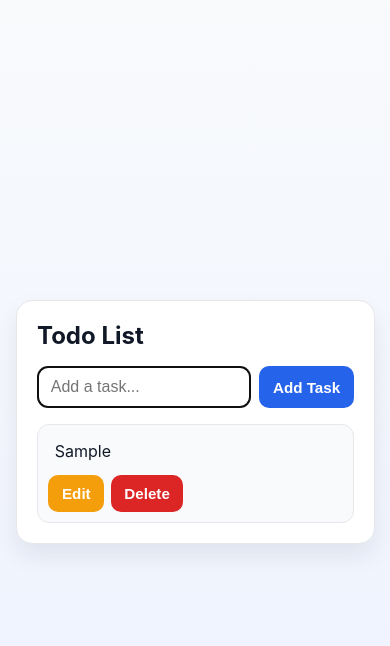
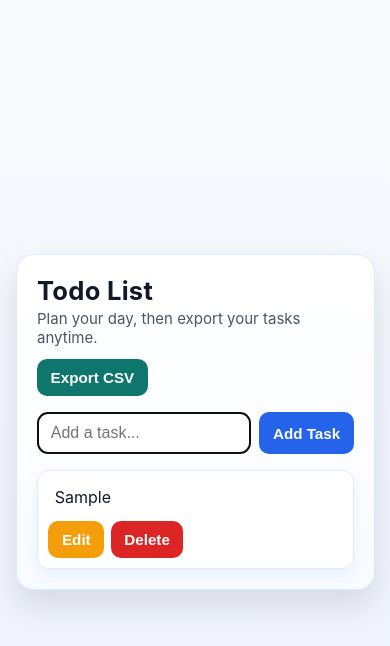
Before and after one commit to Sayantan-codeclouds/todolist, a plain HTML site: page index.html in a window 390 px wide. Both pictures are taken after typing "Sample" into the empty fields and a click on the button "Add Task". Drawn offline with Linux system fonts and the light colour scheme.

Commit message:
Enhance styling and add export functionality

```diff
--- a/index.html
+++ b/index.html
@@ -26,16 +26,32 @@
 
     .app {
       width: min(92vw, 760px);
-      background: #fff;
-      border-radius: 16px;
+      background: linear-gradient(180deg, #ffffff 0%, #f8fbff 100%);
+      border-radius: 18px;
       padding: 1.25rem;
-      border: 1px solid #e5e7eb;
-      box-shadow: 0 12px 24px rgba(17, 24, 39, 0.08);
+      border: 1px solid #dbeafe;
+      box-shadow: 0 16px 32px rgba(17, 24, 39, 0.12);
+    }
+
+    .header-row {
+      display: flex;
+      align-items: center;
+      justify-content: space-between;
+      gap: 0.75rem;
+      margin-bottom: 1rem;
+      flex-wrap: wrap;
     }
 
     h1 {
-      margin: 0 0 1rem;
-      font-size: 1.5rem;
+      margin: 0;
+      font-size: 1.6rem;
+      letter-spacing: 0.01em;
+    }
+
+    .subtitle {
+      margin: 0.2rem 0 0;
+      color: #4b5563;
+      font-size: 0.94rem;
     }
 
     .input-row {
@@ -71,6 +87,15 @@
       background: #1d4ed8;
     }
 
+    .export-btn {
+      background: #0f766e;
+      color: #fff;
+    }
+
+    .export-btn:hover {
+      background: #0d9488;
+    }
+
     .task-list {
       list-style: none;
       padding: 0;
@@ -84,10 +109,11 @@
       grid-template-columns: 1fr auto;
       gap: 0.55rem;
       align-items: center;
-      border: 1px solid #e5e7eb;
+      border: 1px solid #dbeafe;
       border-radius: 12px;
       padding: 0.65rem;
-      background: #f9fafb;
+      background: #ffffff;
+      box-shadow: 0 6px 14px rgba(59, 130, 246, 0.08);
     }
 
     .task-content {
@@ -178,12 +204,22 @@
       .actions {
         justify-content: flex-start;
       }
+
+      .header-row {
+        align-items: flex-start;
+      }
     }
   </style>
 </head>
 <body>
   <main class="app">
-    <h1>Todo List</h1>
+    <div class="header-row">
+      <div>
+        <h1>Todo List</h1>
+        <p class="subtitle">Plan your day, then export your tasks anytime.</p>
+      </div>
+      <button id="exportBtn" class="export-btn" type="button">Export CSV</button>
+    </div>
 
     <div class="input-row">
       <input id="taskInput" type="text" placeholder="Add a task..." aria-label="Task input" />
@@ -209,6 +245,7 @@
     const addBtn = document.getElementById('addBtn');
     const taskList = document.getElementById('taskList');
     const emptyState = document.getElementById('emptyState');
+    const exportBtn = document.getElementById('exportBtn');
     const emptyTaskModal = document.getElementById('emptyTaskModal');
     const closeModalBtn = document.getElementById('closeModalBtn');
     const modalTitle = document.getElementById('modalTitle');
@@ -258,6 +295,30 @@
     function hideTaskError() {
       emptyTaskModal.classList.remove('open');
       taskInput.focus();
+    }
+
+    function toCsvValue(value) {
+      return `"${value.replace(/"/g, '""')}"`;
+    }
+
+    function exportTasksToCsv() {
+      if (!tasks.length) {
+        showTaskError('Nothing to export', 'Add at least one task before exporting CSV.');
+        return;
+      }
+
+      const rows = [['Task'], ...tasks.map((task) => [task])];
+      const csv = rows.map((row) => row.map(toCsvValue).join(',')).join('\n');
+      const blob = new Blob([csv], { type: 'text/csv;charset=utf-8;' });
+      const url = URL.createObjectURL(blob);
+      const link = document.createElement('a');
+      const today = new Date().toISOString().slice(0, 10);
+      link.href = url;
+      link.download = `todo-tasks-${today}.csv`;
+      document.body.appendChild(link);
+      link.click();
+      link.remove();
+      URL.revokeObjectURL(url);
     }
 
     function startEdit(index) {
@@ -364,6 +425,7 @@
     }
 
     addBtn.addEventListener('click', addTask);
+    exportBtn.addEventListener('click', exportTasksToCsv);
     taskInput.addEventListener('keydown', (event) => {
       if (event.key === 'Enter') addTask();
     });
```
